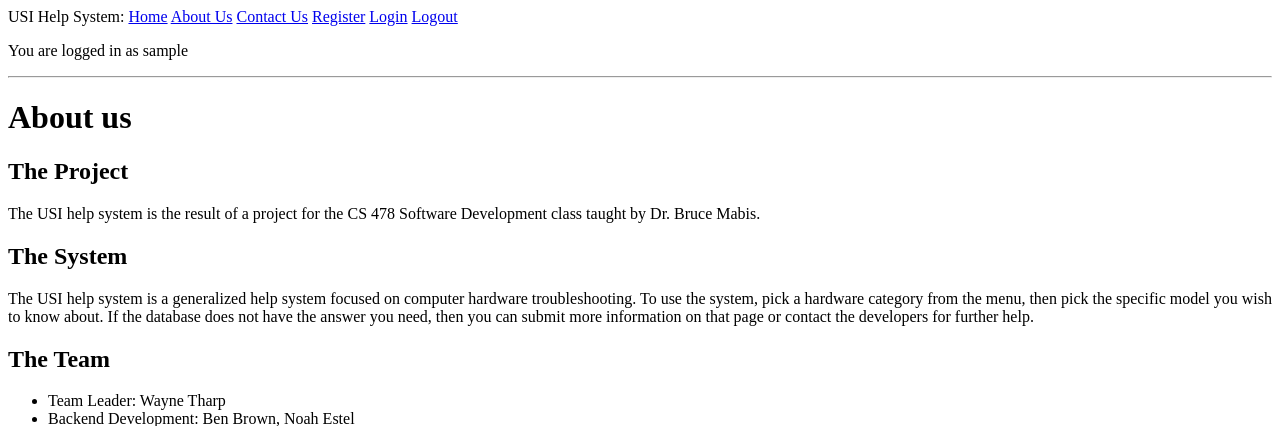
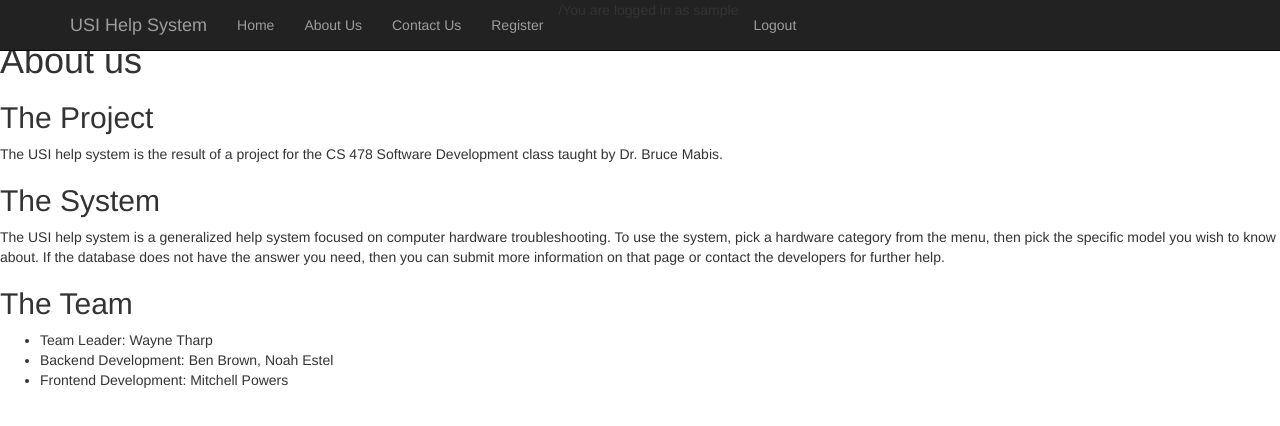
Before and after one commit to bdbrown4/usi-help-system, a Flask app: page /about in a window 1280 px wide. Shown: the top 426 px of the page. Run offline with Flask 2, Linux system fonts and the light colour scheme; the visitor is signed in with stand-in values (Sample User, id 1); some libraries are stand-ins or nearby versions.

Commit message:
Base.html with bootstrap

```diff
--- a/templates/base.html
+++ b/templates/base.html
@@ -2,15 +2,48 @@
 <!-- these are Jinja2 templates -->
 <html lang="en">
 <head>
-    <meta charset="UTF-8">
-    {% if title %}
-    <title>{{title}} - USI Help System</title>
-    {% else %}
-    <title>Welcome to the USI Help System</title>
-    {% endif %}
-</head>
+  <title>USI Help System</title>
+  <meta charset="utf-8">
+  <meta name="viewport" content="width=device-width, initial-scale=1">
+  <link rel="stylesheet" href="https://maxcdn.bootstrapcdn.com/bootstrap/3.3.7/css/bootstrap.min.css">
+  <script src="https://ajax.googleapis.com/ajax/libs/jquery/3.1.1/jquery.min.js"></script>
+  <script src="https://maxcdn.bootstrapcdn.com/bootstrap/3.3.7/js/bootstrap.min.js"></script>
+</head></head>
 <body>
 <!-- fixing github -->
+<nav class="navbar navbar-inverse navbar-fixed-top">
+      <div class="container">
+        <div class="navbar-header">
+          <button type="button" class="navbar-toggle collapsed" data-toggle="collapse" data-target="#navbar" aria-expanded="false" aria-controls="navbar">
+            <span class="sr-only">Toggle navigation</span>
+            <span class="icon-bar"></span>
+            <span class="icon-bar"></span>
+            <span class="icon-bar"></span>
+          </button>
+          <a class="navbar-brand" href="{{url_for('index')}}">USI Help System</a>
+        </div>
+        <div id="navbar" class="collapse navbar-collapse">
+          <ul class="nav navbar-nav">
+            <li><a href="{{url_for('index')}}">Home</a></li>
+            <li><a href="/about">About Us</a></li>{{url_for('index')}}
+            <li><a href="/form">Contact Us</a></li>
+            <li><a href="/register">Register</a></li>
+          </ul>
+          <ul class="nav navbar-nav floatright">
+            {% if 'username' not in session %}
+            <li><a href="/login">Login</a></li>
+            {% endif %}
+
+            {% if 'username' in session %}
+            <li>You are logged in as {{ session['username'] }}</li>
+            <li><a href="/logout">Logout</a></li>
+            {% endif %}
+          </ul>
+        </div><!--/.nav-collapse -->
+      </div>
+    </nav>
+
+<!--
 <div>USI Help System:
     <a href="{{url_for('index')}}">Home</a>
     <a href="/about">About Us</a>
@@ -22,6 +55,7 @@
     <p>You are logged in as {{ session['username'] }}</p>
     {% endif %}
 </div>
+-->
 <hr>
 
 {% with messages = get_flashed_messages() %}
```
